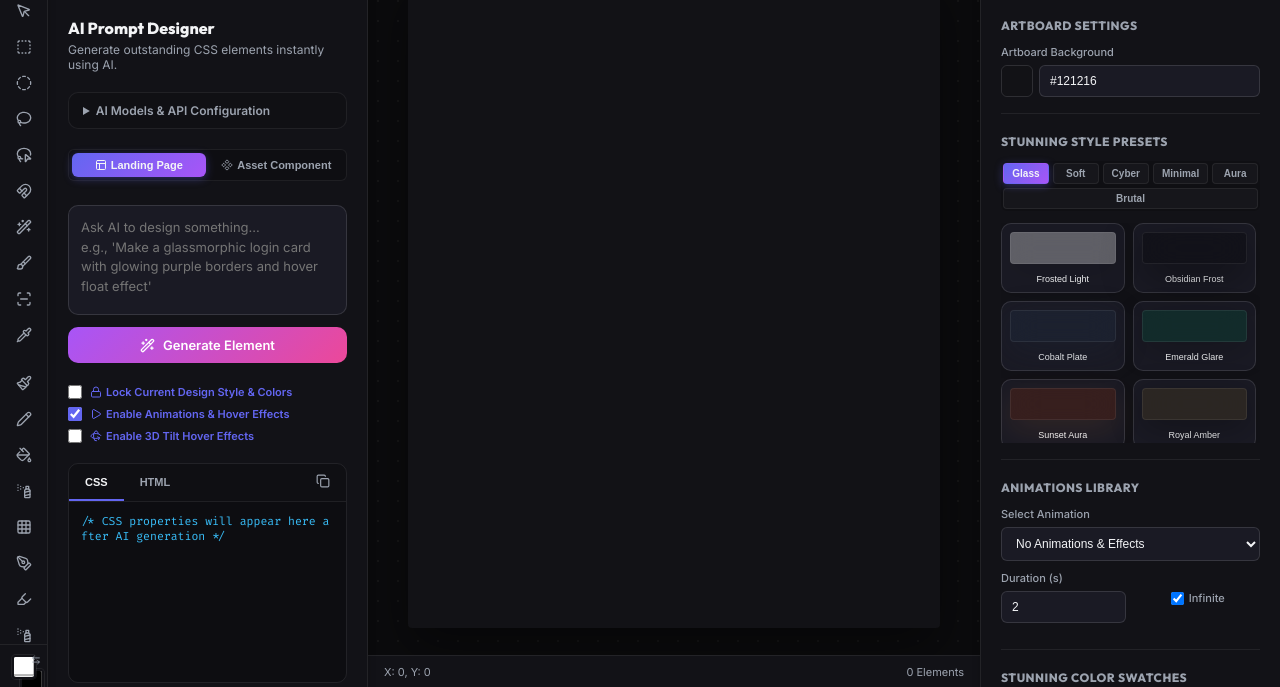
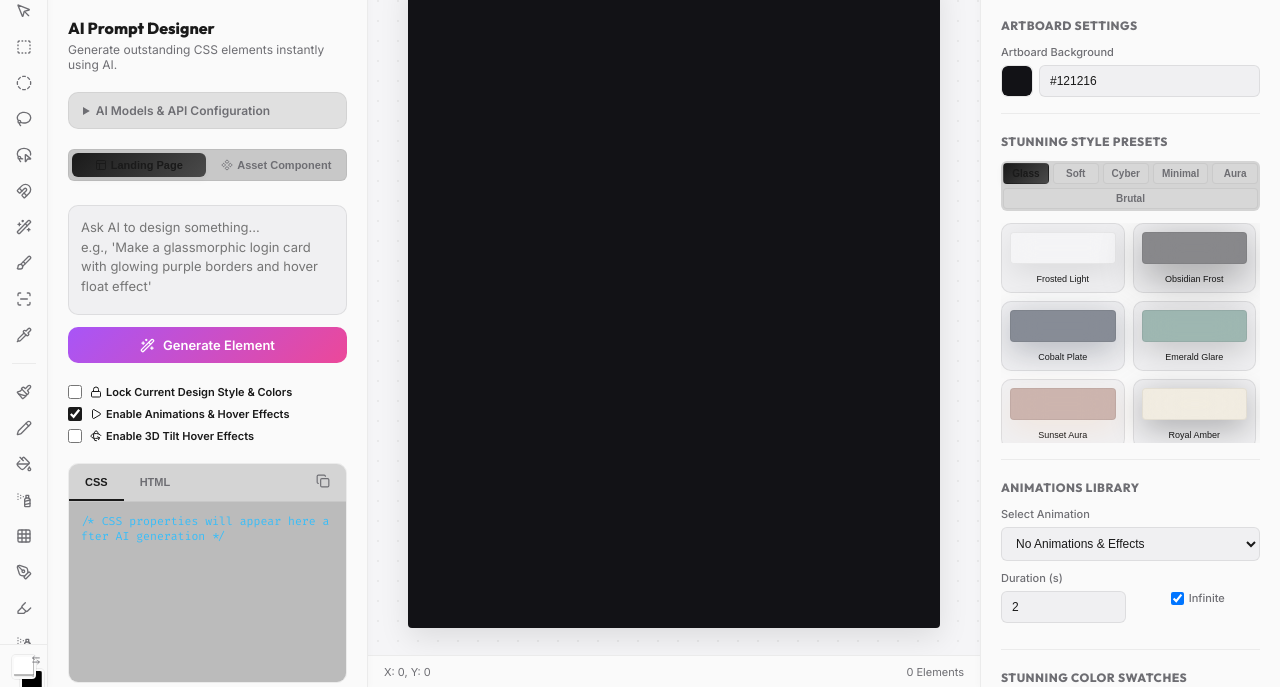
Before and after one commit to sharmashyama1988-eng/designcraft-css, a website: page index.html in a window 1280 px wide. Shown: the part 113-800 px from the top of the page. Drawn offline with nearby package versions, Linux system fonts and the light colour scheme; no server answers.

Commit message:
style: Massive UI/UX minimalist redesign for PC (Light Theme, Animations, 100+ Tools Layout)

```diff
--- a/index.html
+++ b/index.html
@@ -18,7 +18,7 @@
     <!-- Lucide Icons -->
     <script src="https://unpkg.com/lucide@latest"></script>
 </head>
-<body class="dark-theme">
+<body class="light-theme">
     <!-- Mobile/Phone Block Overlay -->
     <div class="mobile-block-overlay">
         <div class="mobile-block-box">
--- a/styles.css
+++ b/styles.css
@@ -31,22 +31,22 @@
 
 /* Light Theme Variables */
 .light-theme {
-    --bg-color: #f3f4f6;
-    --panel-bg: #ffffff;
-    --panel-border: rgba(0, 0, 0, 0.08);
-    --input-bg: #f9fafb;
-    --input-border: rgba(0, 0, 0, 0.12);
-    --input-focus-border: #4f46e5;
-    --text-primary: #111827;
-    --text-muted: #6b7280;
-    --text-dark: #f9fafb;
-    --accent-color: #4f46e5;
-    --accent-glow: rgba(79, 70, 229, 0.15);
-    --accent-gradient: linear-gradient(135deg, #4f46e5 0%, #8b5cf6 100%);
-    --accent-gradient-hover: linear-gradient(135deg, #4338ca 0%, #7c3aed 100%);
-    --shadow-sm: 0 2px 8px rgba(0, 0, 0, 0.05);
-    --shadow-md: 0 8px 20px rgba(0, 0, 0, 0.08);
-    --shadow-lg: 0 16px 32px rgba(0, 0, 0, 0.12);
+    --bg-color: #f5f5f7;
+    --panel-bg: #fafafa;
+    --panel-border: rgba(0, 0, 0, 0.06);
+    --input-bg: #f0f0f2;
+    --input-border: rgba(0, 0, 0, 0.08);
+    --input-focus-border: #111827;
+    --text-primary: #1a1a1a;
+    --text-muted: #6e6e73;
+    --text-dark: #000000;
+    --accent-color: #1a1a1a;
+    --accent-glow: rgba(0, 0, 0, 0.05);
+    --accent-gradient: linear-gradient(135deg, #1a1a1a 0%, #4a4a4a 100%);
+    --accent-gradient-hover: linear-gradient(135deg, #000000 0%, #333333 100%);
+    --shadow-sm: 0 2px 8px rgba(0, 0, 0, 0.03);
+    --shadow-md: 0 8px 20px rgba(0, 0, 0, 0.05);
+    --shadow-lg: 0 16px 32px rgba(0, 0, 0, 0.08);
 }
 
 /* Base resets & styles */
@@ -61,6 +61,7 @@ body {
     color: var(--text-primary);
     font-family: var(--font-sans);
     height: 100vh;
+    width: 100vw;
     overflow: hidden;
     display: flex;
     flex-direction: column;
@@ -193,7 +194,7 @@ body {
     align-items: center;
     justify-content: center;
     cursor: pointer;
-    transition: all 0.2s ease;
+    transition: all 0.3s cubic-bezier(0.25, 1, 0.5, 1);
     opacity: 0.8;
 }
 
@@ -201,11 +202,21 @@ body {
     width: 18px;
     height: 18px;
     stroke-width: 2;
+    transition: transform 0.3s cubic-bezier(0.25, 1, 0.5, 1);
 }
 
 .nav-btn:hover {
     background-color: rgba(255, 255, 255, 0.06);
     opacity: 1;
+    transform: translateY(-2px);
+}
+
+.nav-btn:hover svg {
+    transform: scale(1.1);
+}
+
+.nav-btn:active {
+    transform: scale(0.92);
 }
 
 .nav-btn[data-active="true"] {
@@ -240,7 +251,11 @@ body {
 }
 
 .dropdown-content {
-    display: none;
+    visibility: hidden;
+    opacity: 0;
+    transform: translateY(-8px);
+    pointer-events: none;
+    transition: opacity 0.2s cubic-bezier(0.4, 0, 0.2, 1), transform 0.2s cubic-bezier(0.4, 0, 0.2, 1), visibility 0.2s;
     position: absolute;
     top: 100%;
     left: 0;
@@ -255,7 +270,10 @@ body {
 }
 
 .dropdown-wrapper:hover .dropdown-content {
-    display: block;
+    visibility: visible;
+    opacity: 1;
+    transform: translateY(0);
+    pointer-events: auto;
 }
 
 .shape-option {
@@ -281,6 +299,9 @@ body {
 
 .shape-option:hover {
     background-color: rgba(255, 255, 255, 0.06);
+}
+.shape-option:active {
+    transform: scale(0.96);
 }
 .light-theme .shape-option:hover {
     background-color: rgba(0, 0, 0, 0.05);
@@ -333,6 +354,10 @@ body {
     border-color: var(--accent-color);
 }
 
+.theme-toggle:active {
+    transform: scale(0.92) rotate(20deg);
+}
+
 .dark-theme .sun-icon { display: none; }
 .light-theme .moon-icon { display: none; }
 
@@ -367,6 +392,10 @@ body {
     box-shadow: 0 6px 18px rgba(99, 102, 241, 0.45);
 }
 
+.btn:active {
+    transform: scale(0.96);
+}
+
 .btn-secondary {
     background: rgba(255, 255, 255, 0.06);
     color: var(--text-primary);
@@ -407,6 +436,8 @@ body {
     display: flex;
     overflow: hidden;
     position: relative;
+    min-height: 0;
+    min-width: 0;
 }
 
 /* Sidebar Toolbox (Photoshop Style) */
@@ -421,14 +452,40 @@ body {
     z-index: 20;
     box-shadow: var(--shadow-sm);
     overflow-y: auto;
-}
-
-.toolbox-group {
-    display: flex;
-    flex-direction: column;
+    overflow-x: hidden;
+    transition: width 0.3s cubic-bezier(0.25, 1, 0.5, 1);
+}
+
+.sidebar-toolbox:hover {
+    width: 88px;
+}
+
+#dynamic-tools-container {
+    display: grid !important;
+    grid-template-columns: repeat(1, 1fr) !important;
     gap: 4px;
     width: 100%;
-    align-items: center;
+    padding: 0 4px;
+    justify-items: center;
+    transition: grid-template-columns 0.3s cubic-bezier(0.25, 1, 0.5, 1);
+}
+
+.sidebar-toolbox:hover #dynamic-tools-container {
+    grid-template-columns: repeat(2, 1fr) !important;
+}
+
+.toolbox-group {
+    display: grid;
+    grid-template-columns: repeat(1, 1fr);
+    gap: 4px;
+    width: 100%;
+    padding: 0 4px;
+    justify-items: center;
+    transition: grid-template-columns 0.3s cubic-bezier(0.25, 1, 0.5, 1);
+}
+
+.sidebar-toolbox:hover .toolbox-group {
+    grid-template-columns: repeat(2, 1fr);
 }
 
 .toolbox-btn {
@@ -442,18 +499,29 @@ body {
     align-items: center;
     justify-content: center;
     cursor: pointer;
-    transition: all 0.15s ease;
+    transition: all 0.3s cubic-bezier(0.25, 1, 0.5, 1);
 }
 
 .toolbox-btn svg {
     width: 16px;
     height: 16px;
     stroke-width: 2;
+    transition: transform 0.3s cubic-bezier(0.25, 1, 0.5, 1);
 }
 
 .toolbox-btn:hover {
     background: rgba(255, 255, 255, 0.08);
     color: var(--text-primary);
+    transform: translateY(-2px);
+    box-shadow: 0 4px 12px rgba(0, 0, 0, 0.2);
+}
+
+.toolbox-btn:hover svg {
+    transform: scale(1.1);
+}
+
+.toolbox-btn:active {
+    transform: scale(0.92);
 }
 
 .toolbox-btn.active {
@@ -579,6 +647,10 @@ body {
 
 .tab-btn:hover {
     color: var(--text-primary);
+}
+
+.tab-btn:active {
+    transform: scale(0.96);
 }
 
 .tab-btn.active {
@@ -1002,6 +1074,8 @@ input:checked + .slider-round:before {
     background-color: var(--bg-color);
     position: relative;
     overflow: hidden;
+    min-width: 0;
+    min-height: 0;
 }
 
 /* Checkerboard Background */
@@ -1908,6 +1982,9 @@ input:checked + .slider-round:before {
 /* Mobile Blocker Overlay */
 .mobile-block-overlay {
     display: none;
+    z-index: -1;
+    opacity: 0;
+    pointer-events: none;
 }
 
 @media (max-width: 1024px) {
```
